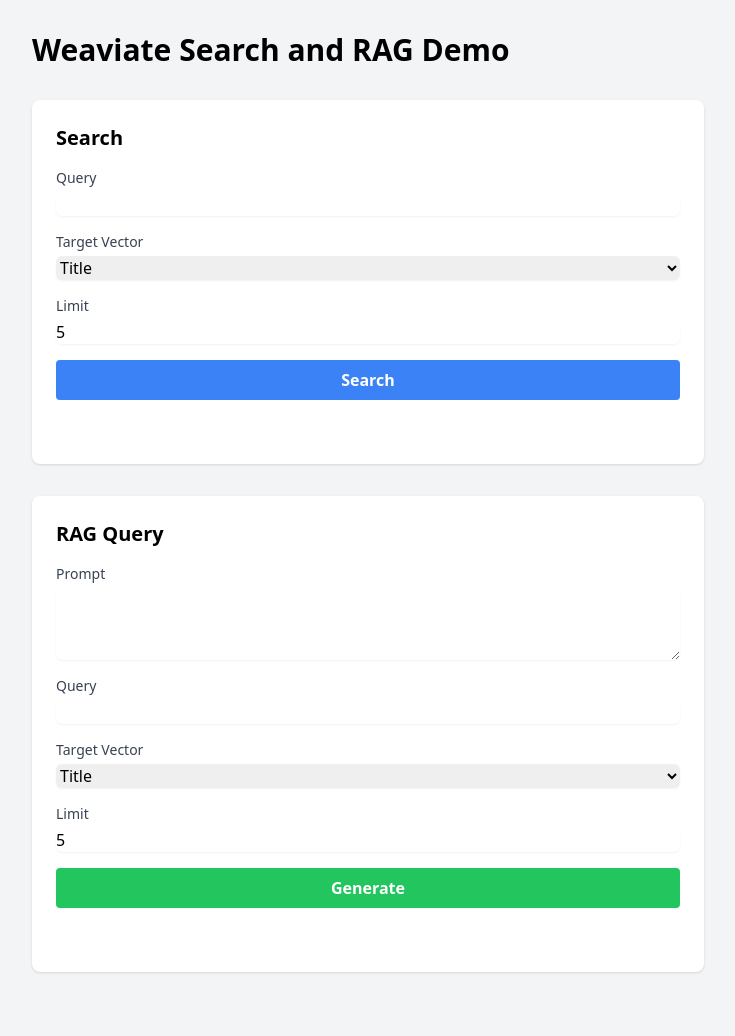
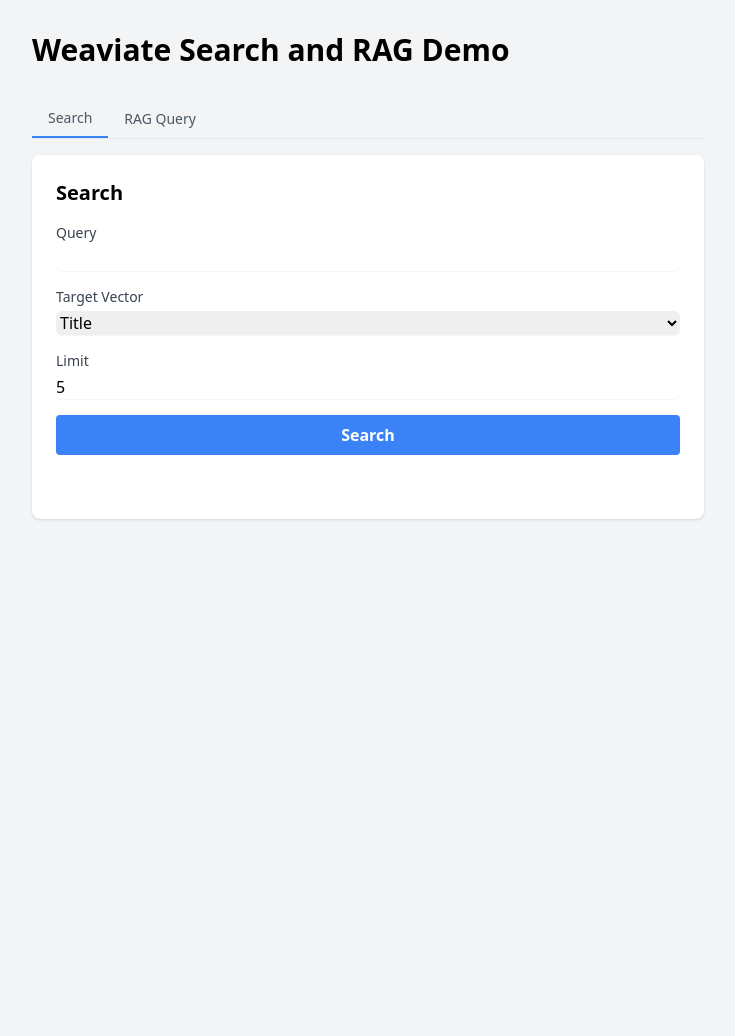
Before and after one commit to databyjp/scholar, a FastAPI app: page / in a window 1280 px wide. Shown: the whole page, without its empty margins (272-1007 px from the left). After the commit the page ends 520 px from the top, so only its background shows below. Run offline with FastAPI, Linux system fonts and the light colour scheme; some libraries are stand-ins or nearby versions.

Commit message:
Update to tabs

```diff
--- a/templates/base.html
+++ b/templates/base.html
@@ -12,5 +12,6 @@
         <h1 class="text-3xl font-bold mb-8">Weaviate Search and RAG Demo</h1>
         {% block content %}{% endblock %}
     </div>
+    {% block extra_js %}{% endblock %}
 </body>
 </html>
--- a/templates/index.html
+++ b/templates/index.html
@@ -1,8 +1,19 @@
 {% extends "base.html" %}
 
 {% block content %}
-<!-- Search Form -->
-<div class="mb-8 bg-white p-6 rounded-lg shadow">
+<div x-data="{ activeTab: 'search' }" class="mb-8">
+    <!-- Tabs -->
+    <div class="flex border-b border-gray-200 mb-4">
+        <button @click="activeTab = 'search'" :class="{'border-b-2 border-blue-500': activeTab === 'search'}" class="px-4 py-2 text-sm font-medium text-gray-600 hover:text-gray-800 focus:outline-none">
+            Search
+        </button>
+        <button @click="activeTab = 'rag'" :class="{'border-b-2 border-blue-500': activeTab === 'rag'}" class="px-4 py-2 text-sm font-medium text-gray-600 hover:text-gray-800 focus:outline-none">
+            RAG Query
+        </button>
+    </div>
+
+    <!-- Search Tab Content -->
+    <div x-show="activeTab === 'search'" class="bg-white p-6 rounded-lg shadow">
         <h2 class="text-xl font-semibold mb-4">Search</h2>
         <form hx-post="/search" hx-target="#search-results" hx-indicator="#search-indicator">
             <div class="mb-4">
@@ -29,11 +40,8 @@
         <div id="search-indicator" class="htmx-indicator mt-4 text-center">Searching...</div>
     </div>
 
-<!-- Search Results -->
-<div id="search-results" class="mb-8"></div>
-
-<!-- RAG Form -->
-<div class="mb-8 bg-white p-6 rounded-lg shadow">
+    <!-- RAG Tab Content -->
+    <div x-show="activeTab === 'rag'" class="bg-white p-6 rounded-lg shadow">
         <h2 class="text-xl font-semibold mb-4">RAG Query</h2>
         <form hx-post="/rag" hx-target="#rag-results" hx-indicator="#rag-indicator">
             <div class="mb-4">
@@ -63,7 +71,15 @@
         </form>
         <div id="rag-indicator" class="htmx-indicator mt-4 text-center">Generating...</div>
     </div>
+</div>
 
-<!-- RAG Results -->
-<div id="rag-results" class="mb-8"></div>
+<!-- Results Section -->
+<div class="mb-8">
+    <div id="search-results" x-show="activeTab === 'search'"></div>
+    <div id="rag-results" x-show="activeTab === 'rag'"></div>
+</div>
 {% endblock %}
+
+{% block extra_js %}
+<script src="https://cdn.jsdelivr.net/gh/alpinejs/alpine@v2.x.x/dist/alpine.min.js" defer></script>
+{% endblock %}
```
Lines whose indentation alone changed are shown as unchanged.
